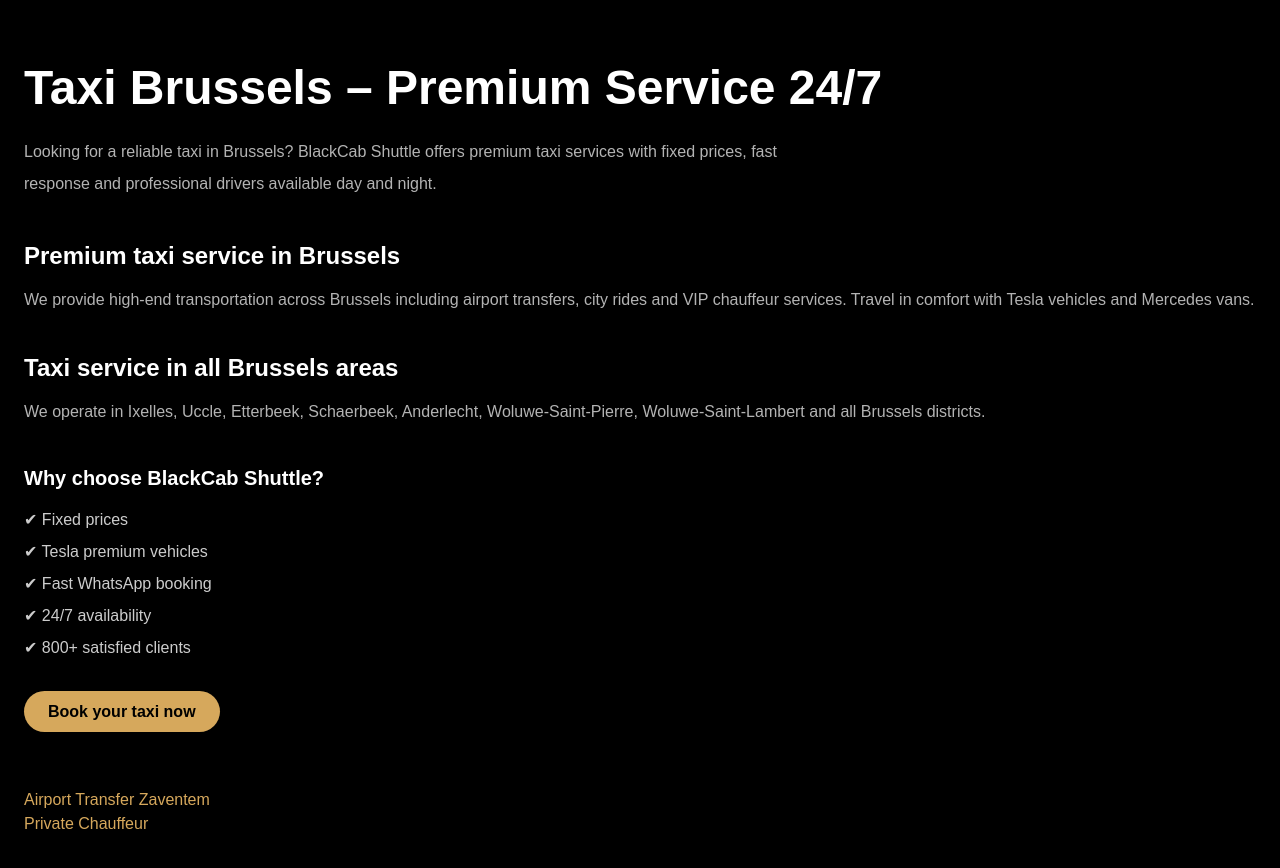
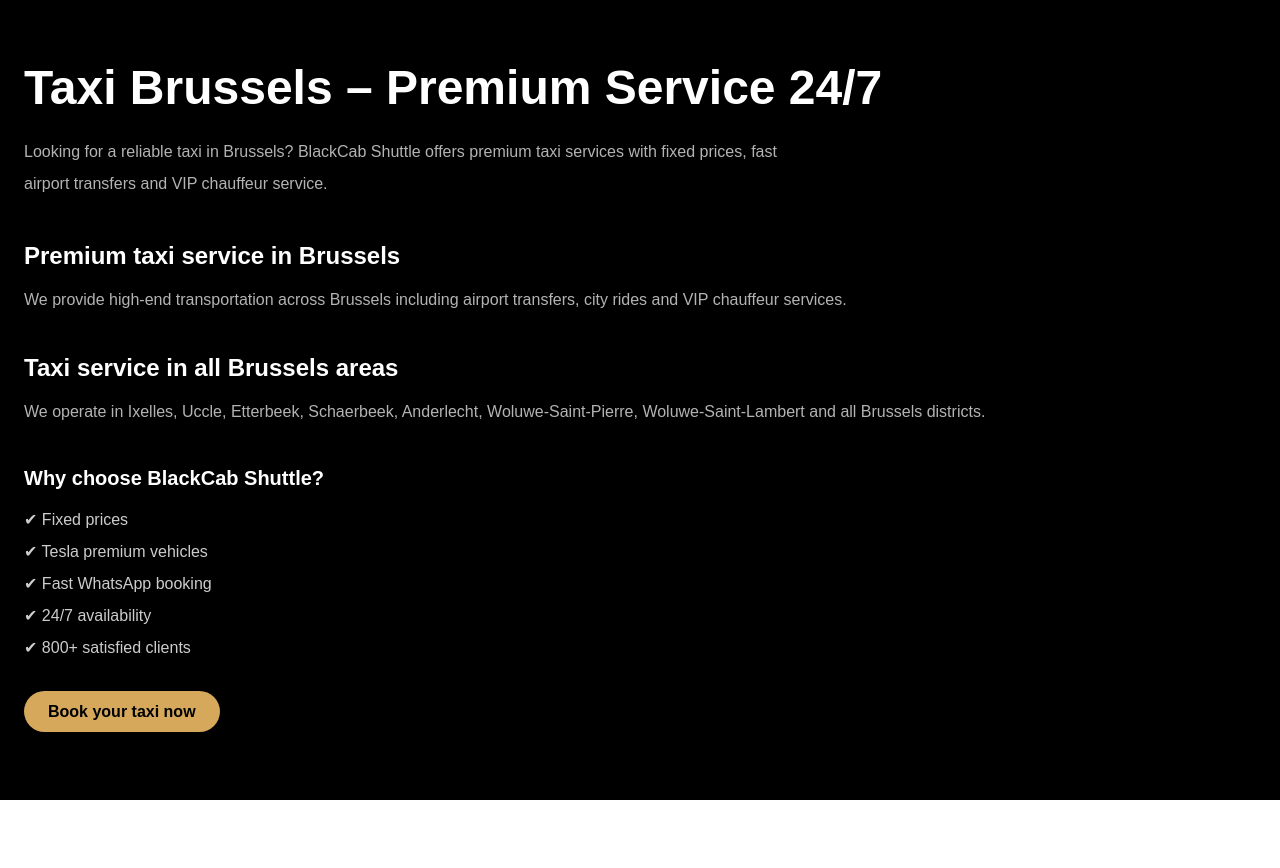
Before and after one commit to schcompany/blackcab-shuttle, a Next.js app: page /taxi-bruxelles in a window 1280 px wide. Shown: the top 868 px of the page. After the commit the page ends 800 px from the top, so only its background shows below. Built offline with nearby package versions, Linux system fonts and the light colour scheme.

Commit message:
Update page.js

```diff
--- a/app/taxi-bruxelles/page.js
+++ b/app/taxi-bruxelles/page.js
@@ -1,26 +1,32 @@
 export const metadata = {
   title: "Taxi Brussels | Premium Taxi Service 24/7 | BlackCab Shuttle",
   description:
-    "Book a taxi in Brussels with fixed prices. Airport transfers, city rides and VIP chauffeur service available 24/7. Fast WhatsApp booking.",
+    "Book a taxi in Brussels with fixed prices. Airport transfers, city rides and VIP chauffeur service available 24/7.",
 };
 
 export default function Page() {
   const schema = {
     "@context": "https://schema.org",
-    "@type": "TaxiService",
+    "@type": ["LocalBusiness", "TaxiService"],
     name: "BlackCab Shuttle Brussels",
+    url: "https://www.blackcab-shuttle.com/taxi-bruxelles",
+    telephone: "+32490373903",
     areaServed: "Brussels",
-    telephone: "+32490373903",
+    priceRange: "€€",
+    image: "https://www.blackcab-shuttle.com/images/1.jpg",
     aggregateRating: {
       "@type": "AggregateRating",
       ratingValue: "4.7",
       reviewCount: "800",
+      bestRating: "5",
+      worstRating: "1",
     },
   };
 
   return (
     <main className="min-h-screen bg-black px-6 py-16 text-white">
 
+      {/* ✅ SCHEMA FIXÉ */}
       <script
         type="application/ld+json"
         dangerouslySetInnerHTML={{ __html: JSON.stringify(schema) }}
@@ -31,7 +37,8 @@
       </h1>
 
       <p className="mt-6 max-w-3xl text-white/70 leading-8">
-        Looking for a reliable taxi in Brussels? BlackCab Shuttle offers premium taxi services with fixed prices, fast response and professional drivers available day and night.
+        Looking for a reliable taxi in Brussels? BlackCab Shuttle offers premium taxi
+        services with fixed prices, fast airport transfers and VIP chauffeur service.
       </p>
 
       <h2 className="mt-10 text-2xl font-bold">
@@ -39,7 +46,8 @@
       </h2>
 
       <p className="mt-4 text-white/70">
-        We provide high-end transportation across Brussels including airport transfers, city rides and VIP chauffeur services. Travel in comfort with Tesla vehicles and Mercedes vans.
+        We provide high-end transportation across Brussels including airport transfers,
+        city rides and VIP chauffeur services.
       </p>
 
       <h2 className="mt-10 text-2xl font-bold">
@@ -47,7 +55,8 @@
       </h2>
 
       <p className="mt-4 text-white/70">
-        We operate in Ixelles, Uccle, Etterbeek, Schaerbeek, Anderlecht, Woluwe-Saint-Pierre, Woluwe-Saint-Lambert and all Brussels districts.
+        We operate in Ixelles, Uccle, Etterbeek, Schaerbeek, Anderlecht,
+        Woluwe-Saint-Pierre, Woluwe-Saint-Lambert and all Brussels districts.
       </p>
 
       <h3 className="mt-10 text-xl font-bold">
@@ -63,14 +72,12 @@
       </ul>
 
       <div className="mt-10">
-        <a href="https://wa.me/32490373903" className="bg-[#d6a85c] px-6 py-3 rounded-full text-black font-bold">
+        <a
+          href="https://wa.me/32490373903"
+          className="bg-[#d6a85c] px-6 py-3 rounded-full text-black font-bold"
+        >
           Book your taxi now
         </a>
-      </div>
-
-      <div className="mt-16 text-[#d6a85c]">
-        <a href="/taxi-zaventem">Airport Transfer Zaventem</a><br />
-        <a href="/chauffeur-prive-bruxelles">Private Chauffeur</a>
       </div>
 
     </main>
```
